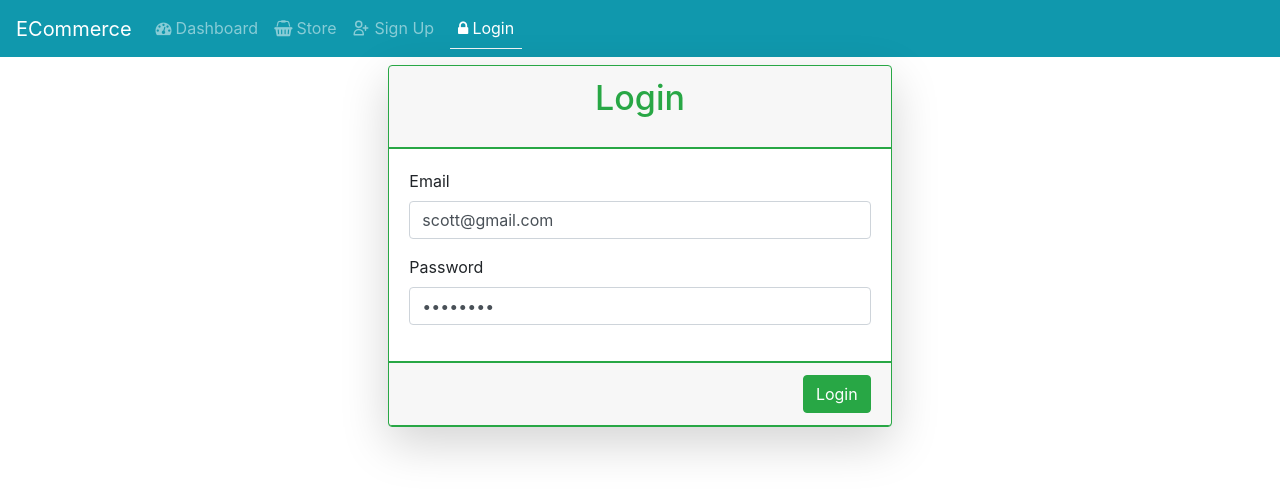
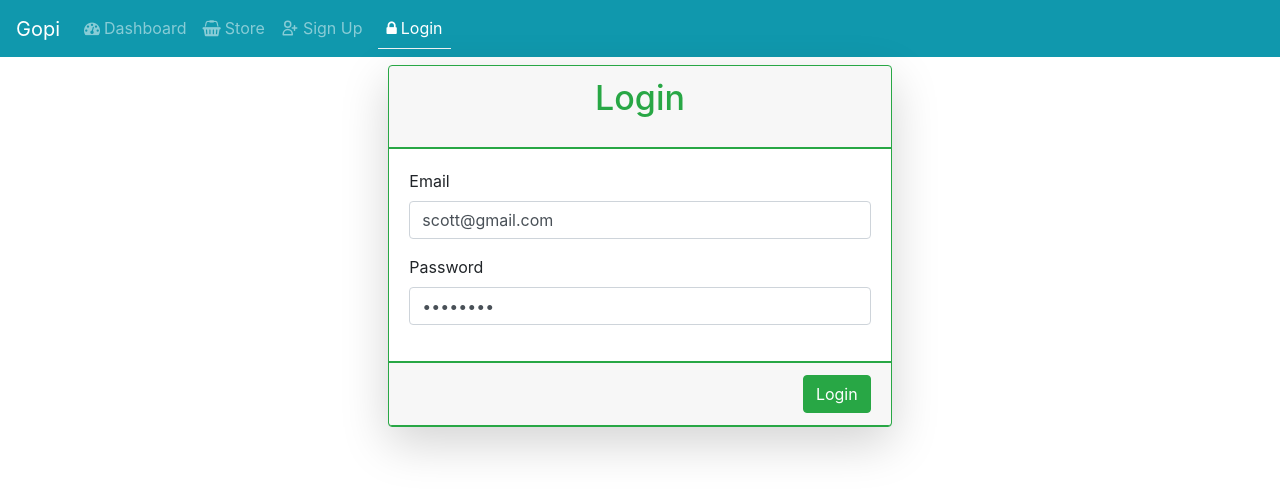
Before and after one commit to gopikatari/hvwebuniversity, a React (Create React App) app: page /register in a window 1280 px wide. Shown: the top 494 px of the page. Built offline with nearby package versions, Linux system fonts and the light colour scheme.

Commit message:
Updated the Brand Title

```diff
--- a/src/components/common/Navbar.jsx
+++ b/src/components/common/Navbar.jsx
@@ -20,7 +20,7 @@ function Navbar() {
     <React.Fragment>
       <nav className="navbar navbar-expand-lg navbar-dark myNavColor">
         <a href="/#" className="navbar-brand">
-          ECommerce
+          Gopi
         </a>
         <button
           className="navbar-toggler"
```
